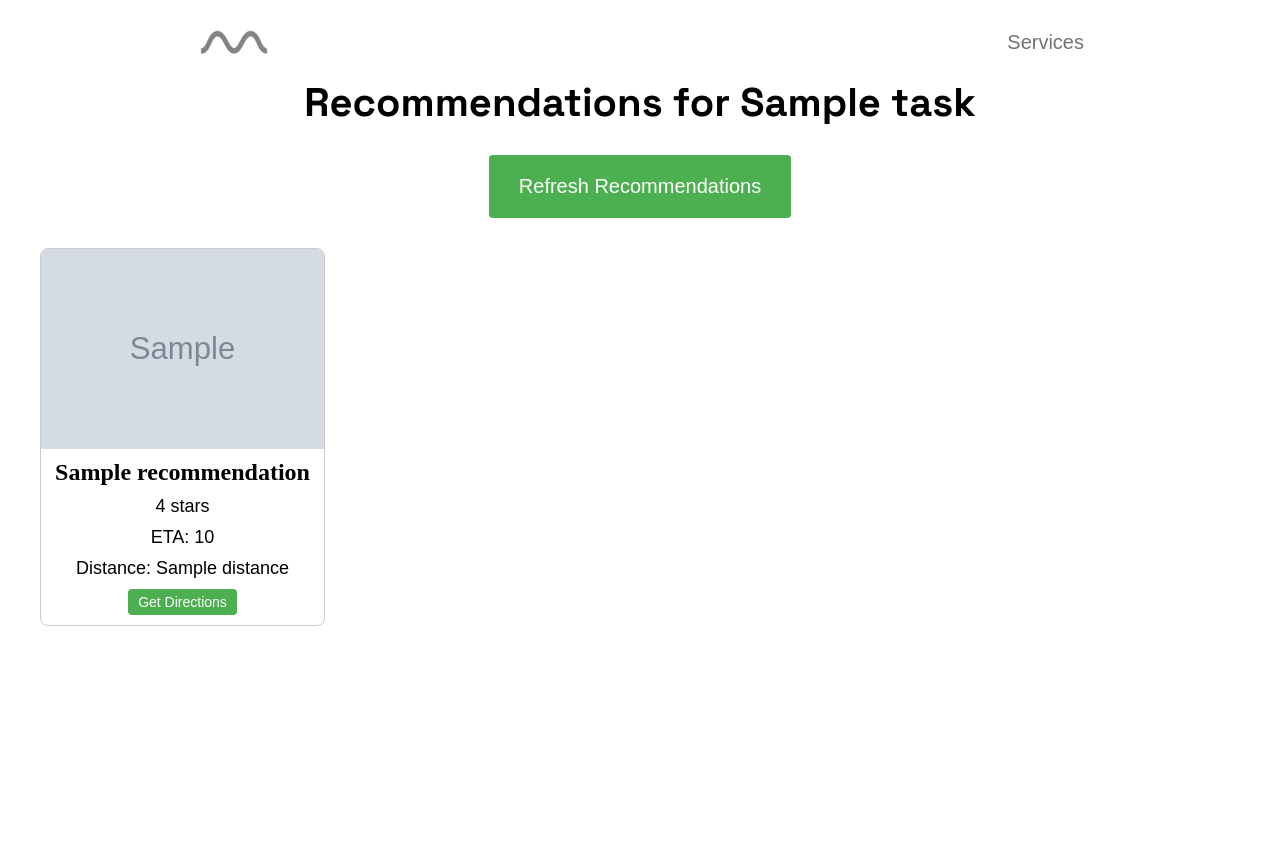
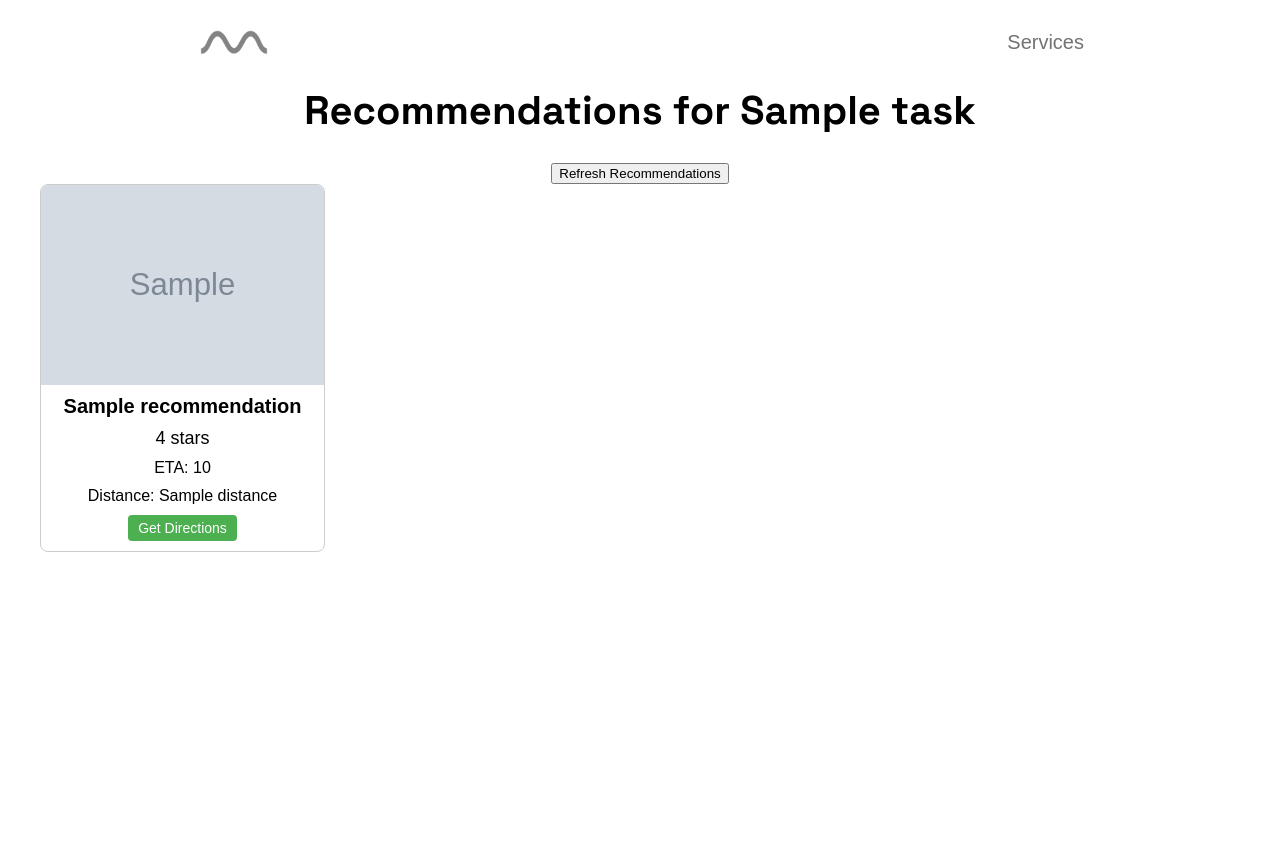
Before and after one commit to jakemarsdenn/Itinerary-Planner, a Flask app: template templates/recommendations.html in a window 1280 px wide. After the commit the page ends 552 px from the top, so only its background shows below. Run offline with Flask 3, Linux system fonts and the light colour scheme; the template is opened without the code that fills it: most values are stand-ins (such as "Sample title", 1, 10 or a date in 2020); grey boxes marked "Sample" are stand-in pictures; some libraries are stand-ins or nearby versions; some web fonts are replaced.

Commit message:
Jake's CSS
Changes

```diff
--- a/static/css/main.css
+++ b/static/css/main.css
@@ -3,7 +3,7 @@
   --smooth: 'Metropolis', sans-serif;
 }
 
-html, body {
+html {
   height: 100%;
   margin: 0;
   padding: 0;
@@ -23,6 +23,12 @@ h1 {
   color: black;
   font-family: var(--blocky);
   font-size: 40px;
+}
+
+h2 {
+  color: black;
+  font-family: var(--smooth);
+  font-size: 20px;
 }
 
 p {
@@ -45,11 +51,6 @@ p {
   margin-top: 200px;
   margin-left: 350px;
   margin-right: 350px;
-}
-
-.title-container {
-  text-align: center;
-  margin-bottom: 20px;
 }
 
 .form-container {
@@ -80,18 +81,6 @@ p {
   cursor: pointer;
 }
 
-
-#refresh-button {
-  margin-bottom: 30px !important; /* Latest changes */
-  padding: 20px 30px !important;
-  font-size: 20px !important;
-  background-color: #4CAF50 !important;
-  color: white !important;
-  border: none !important;
-  border-radius: 4px !important;
-  cursor: pointer !important;
-}
-
 .recommendations-list {
   list-style-type: none;
   padding: 0;
@@ -120,8 +109,15 @@ p {
 }
 
 .recommendation-details {
+  font-family: var(--smooth);
+  font-size: 16px;
   padding: 10px;
   text-align: center;
+}
+
+.rating,.eta,.distance {
+  font-family: var(--smooth);
+  font-size: 16px;
 }
 
 .recommendation-details h2 {
@@ -133,6 +129,7 @@ p {
 }
 
 .get-directions {
+  font-family: var(--smooth);
   padding: 5px 10px;
   font-size: 14px;
   cursor: pointer;
@@ -265,12 +262,13 @@ p {
 .directions-button,
 .recommendations-button,
 .delete-task-button {
+  font-family: var(--smooth);
   padding: 5px 10px;
   font-size: 14px;
   cursor: pointer;
   border: none;
   border-radius: 4px;
-  width: 130px;
+  width: 145px;
 }
 
 .directions-button,
@@ -280,13 +278,15 @@ p {
 }
 
 .delete-task-button {
-  background-color: red;
+  background-color: #e36262;
   color: white;
+  width: 65px;
 }
 
 .task-label,
 .location-label {
-  font-weight: bold;
+  font-family: var(--smooth);
+  font-weight: 500;
   font-size: 18px;
   margin-right: 5px;
   white-space: nowrap;
@@ -298,5 +298,10 @@ p {
   transition: opacity 1s ease-out;
 }
 
-
-/*this is the new latest version^
+.button-2 {
+  background-color: #ededed;
+  color: black;
+  border-radius: 4px;
+  border: none;
+}
+/*Jake's version
```
